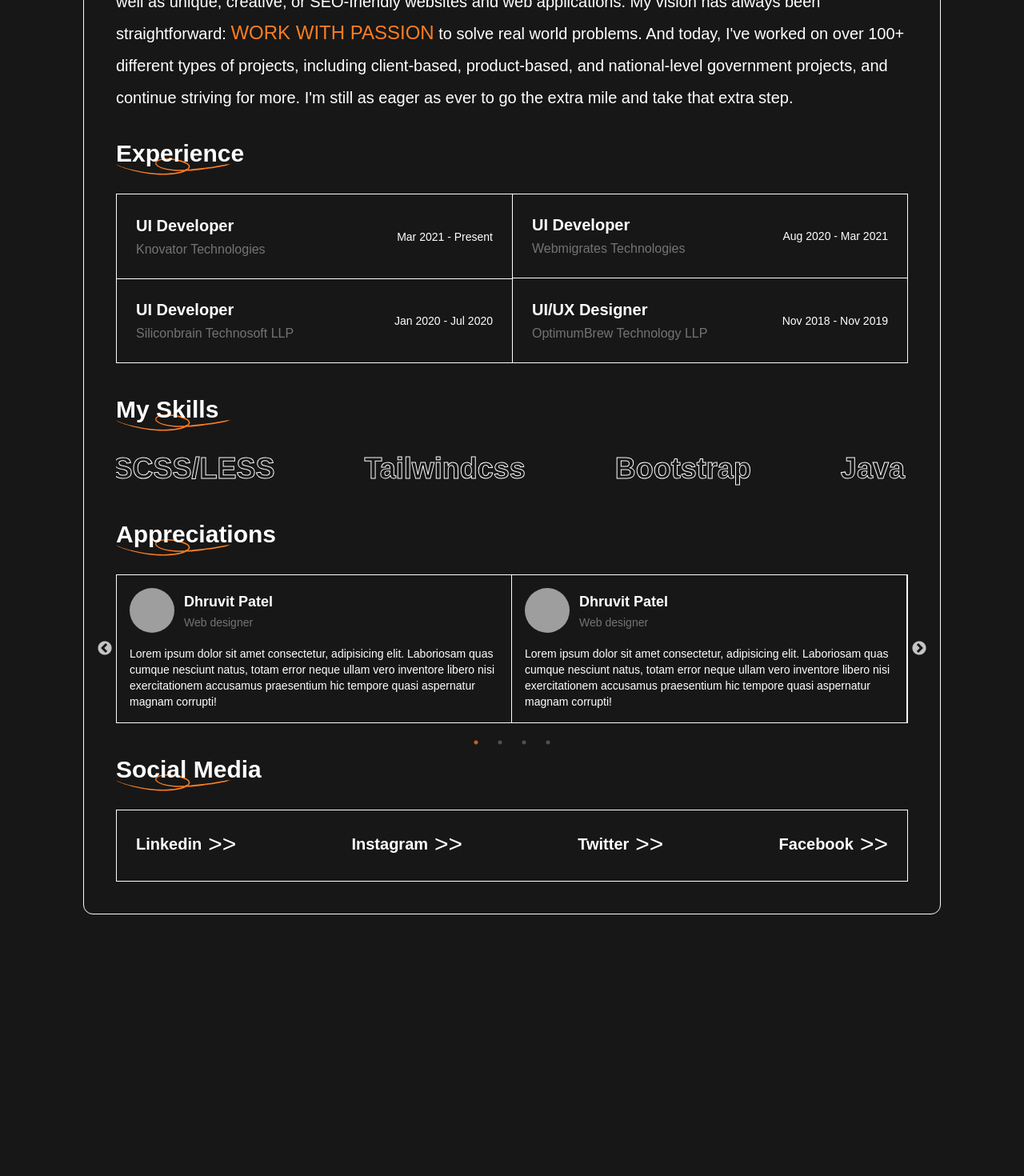
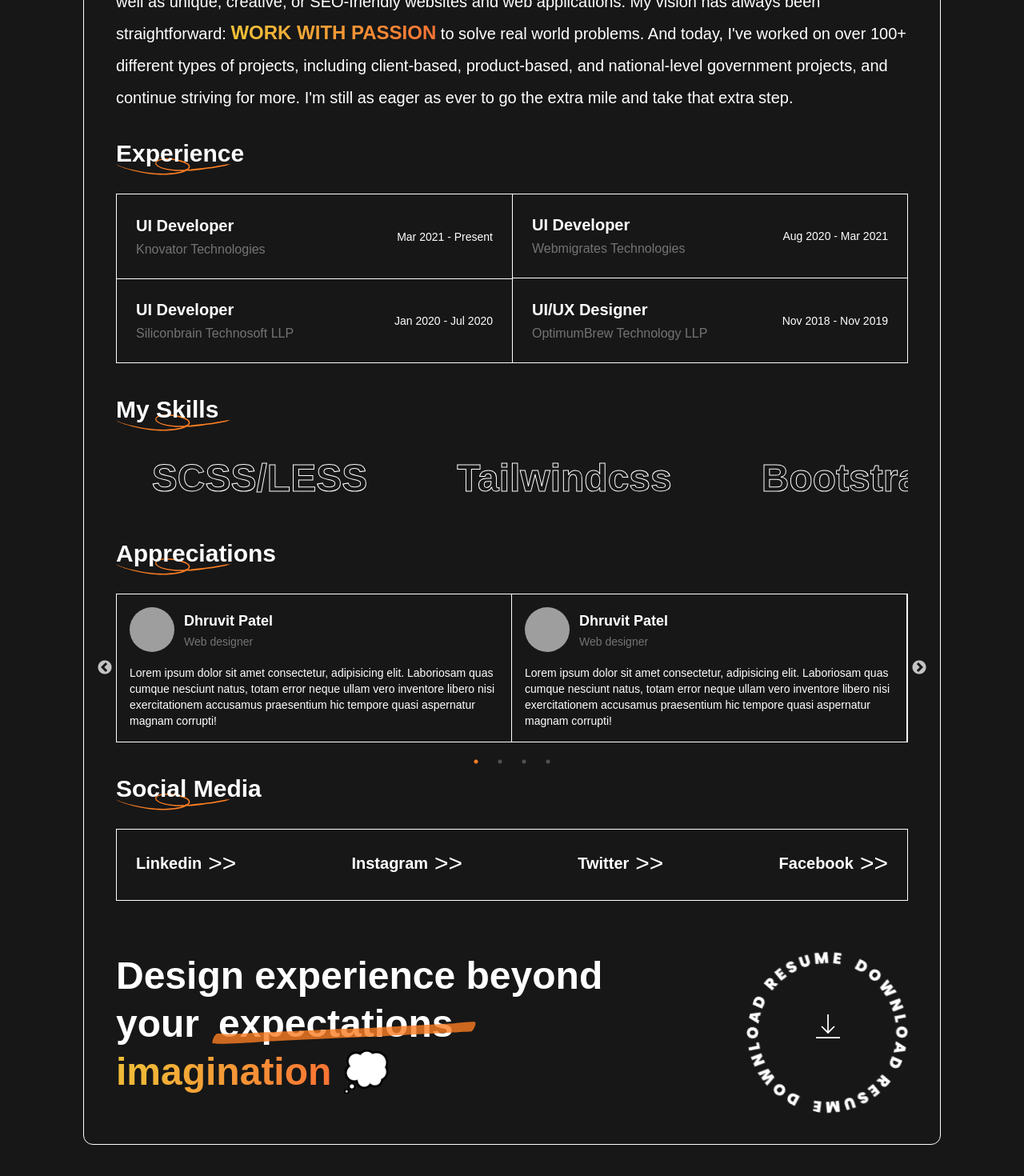
Before and after one commit to dhruvit560/dhruvitpatel, a Next.js app: page / in a window 1280 px wide. Shown: the part 610-2080 px from the top of the page at 80% size. Before the commit the page ends 1793 px from the top, so only its background shows below. Built offline with nearby package versions, Linux system fonts and the light colour scheme; grey boxes are pictures that could not be loaded.

Commit message:
quote added

```diff
--- a/components/About.jsx
+++ b/components/About.jsx
@@ -92,8 +92,9 @@ const About = () => {
         </div>
         <div className="flex items-center col-span-8 p-10">
           <div>
-            <h1 className="text-3xl font-bold">
-              <span className="text-orange">Hii,</span> I'm Dhruvit Patel
+            <h1 className="text-4xl font-bold">
+              <span className="text-orange gradient-text">Hello !</span> 👋 I'm
+              Dhruvit Patel
             </h1>
             <div className="orange-line mt-2 h-0.5 w-20 bg-orange"></div>
             <p className="mt-4 text-sm">
@@ -124,8 +125,10 @@ const About = () => {
           record of success in developing visually stunning user experiences, as
           well as unique, creative, or SEO-friendly websites and web
           applications. My vision has always been straightforward:{" "}
-          <span className="text-2xl text-orange">WORK WITH PASSION</span> to
-          solve real world problems. And today, I've worked on over 100+
+          <span className="text-2xl font-semibold gradient-text">
+            WORK WITH PASSION
+          </span>{" "}
+          to solve real world problems. And today, I've worked on over 100+
           different types of projects, including client-based, product-based,
           and national-level government projects, and continue striving for
           more. I'm still as eager as ever to go the extra mile and take that
--- /dev/null
+++ b/components/Quote.jsx
@@ -0,0 +1,33 @@
+import React from "react";
+import LineIcon from "./../icons/line";
+import DownloadIcon from "@/icons/downloadIcon";
+import Link from "next/link";
+
+const Quote = () => {
+  return (
+    <div className="flex justify-between mt-16">
+      <h1 className="text-5xl font-bold leading-tight w-[70%] ">
+        Design experience beyond your
+        <span className="relative ml-6">
+          expectations
+          <div className="absolute -left-2 top-6">
+            <LineIcon />
+          </div>
+        </span>
+        <br /> <span className="gradient-text">imagination</span> 💭
+      </h1>
+      <div className="relative flex items-center justify-center">
+        <img
+          src="./images/download-resume.png"
+          className="h-[200px] w-[200px] downloadIcon"
+          alt=""
+        />
+        <Link href="#" className="absolute w-[30px] h-[30px] animate-bounce">
+          <DownloadIcon />
+        </Link>
+      </div>
+    </div>
+  );
+};
+
+export default Quote;
--- a/components/index.jsx
+++ b/components/index.jsx
@@ -6,6 +6,7 @@ import Skills from "./Skills";
 import SocialMedia from "./SocialMedia";
 import About from "./About";
 import Appreciations from "./Appreciations";
+import Quote from "./Quote";
 
 const Portfolio = () => {
   useEffect(() => {
@@ -24,11 +25,27 @@ const Portfolio = () => {
       <div className="relative min-h-screen py-10">
         <div className="container">
           <div className="p-10 border border-white rounded-xl">
+            {/* <div className="flex items-center justify-between">
+              <p>Logo</p>
+              <div className="flex">
+                <div className="px-3 py-2 border border-white bg-primary">
+                  About Us
+                </div>
+                <div className="px-3 py-2 border border-white bg-primary">
+                  About Us
+                </div>
+                <div className="px-3 py-2 border border-white bg-primary">
+                  About Us
+                </div>
+              </div>
+            </div> */}
+
             <About />
             <Experience />
             <Skills />
             <Appreciations />
             <SocialMedia />
+            <Quote />
           </div>
         </div>
       </div>
--- /dev/null
+++ b/icons/downloadIcon.jsx
@@ -0,0 +1,22 @@
+import React from "react";
+
+const DownloadIcon = () => {
+  return (
+    <svg
+      stroke="currentColor"
+      fill="currentColor"
+      stroke-width="0"
+      version="1.1"
+      viewBox="0 0 17 17"
+      class="absolute text-3xl pointer-events-none group-hover:animate-bounce"
+      height="1em"
+      width="1em"
+      xmlns="http://www.w3.org/2000/svg"
+    >
+      <g></g>
+      <path d="M17 16v1h-17v-1h17zM13.354 8.854l-0.707-0.707-3.646 3.646v-11.793h-1v11.794l-3.647-3.648-0.708 0.708 4.854 4.853 4.854-4.853z"></path>
+    </svg>
+  );
+};
+
+export default DownloadIcon;
--- /dev/null
+++ b/icons/line.jsx
@@ -0,0 +1,20 @@
+import React from "react";
+
+const LineIcon = () => {
+  return (
+    <svg
+      xmlns="http://www.w3.org/2000/svg"
+      width="330"
+      viewBox="0 0 450 38"
+      fill="none"
+    >
+      <path
+        opacity=".8"
+        d="M84.181 34.595C55.639 36.758 9.24 39.173 1.948 37.334c-4.057-.545 1.728-14.27 5.396-16.246 1.299-.7 3.66-.853 15.21.14 8.734.75 61.502-2.776 68.465-3.101 1.494-.07 12.293-.505 23.572-.9 36.001-1.262 102.1-4.636 108.402-4.864 7.379-.27 50.233-1.575 67.575-2.965 9.139-.732 11.055-.63 19.847-.958 13.41-.498 90.901-4.845 96.395-5.01.929-.028 3.981.027 4.917-.203 1.193-.291 34.481-3.764 36.583-2.457 2.841 1.763-1.509 12.897-5.43 15.545-2.019 1.365-9.413.637-18.132 1.298-9.981.758-79.454 4.265-116.11 5.917 0 0-28.38 2.705-34.085 2.124-2.242-.229-15.023.44-20.277.755-2.974.18-157.056 7.198-170.094 8.186z"
+        fill="#FA7E24"
+      />
+    </svg>
+  );
+};
+
+export default LineIcon;
--- a/styles/globals.css
+++ b/styles/globals.css
@@ -1,3 +1,6 @@
+::selection{
+  @apply text-white bg-primary;
+}
 .blob {
   display: flex;
   justify-content: center;
@@ -76,10 +79,12 @@ overflow-x: hidden; */
 }
 
 .skill-text {
-@apply inline-block p-0 text-4xl font-bold text-primary;
+@apply inline-block p-0 text-5xl font-bold text-primary;
 /* text-shadow:1px 1px 0 #fff; */
-  -webkit-text-stroke: 1px #fff;
-  line-height: 3rem;
+-webkit-text-stroke-width: 1px;
+  -webkit-text-stroke-color: #fff;
+  -webkit-text-fill-color: transparent;
+  line-height: 4.5rem;
 }
 .marquee-container{
   overflow: hidden;
@@ -97,7 +102,7 @@ overflow-x: hidden; */
   transition: width .5s ease-in-out,height .5s ease-in-out;
 }
 .slick-dots li.slick-active button:before{
-  @apply !text-orange ;
+  @apply !text-orange !opacity-100 ;
 }
 .slick-dots li button:before{
   @apply !text-white;
@@ -105,3 +110,17 @@ overflow-x: hidden; */
 .slick-dots{
   @apply !-bottom-[35px];
 }
+.gradient-text{
+  background: radial-gradient(circle at 0 0,#EFC438,#fa7234);
+  background-attachment: sticky;
+  /* background-position: 50%; */
+  background-clip: text;
+  -webkit-background-clip: text;
+  -webkit-text-fill-color:transparent;
+}
+.downloadIcon{
+  animation: slowRotate 20s linear infinite;
+}
+@keyframes slowRotate{
+  0%{transform:rotate(0deg)}to{transform:rotate(360deg)}
+}
--- a/widget/Title.jsx
+++ b/widget/Title.jsx
@@ -1,11 +1,11 @@
 import React from "react";
-import TitlePattern from "./../icons/title-pattern";
+import TitlePattern from "../icons/titlePattern";
 
 const Title = ({ text }) => {
   return (
     <div className="relative">
       <h2 className="relative z-[1] text-3xl font-bold">{text}</h2>
-      <div className="absolute top-6 left-0 w-auto">
+      <div className="absolute left-0 w-auto top-6">
         <TitlePattern />
       </div>
     </div>
```
Also changed, not shown: icons/titlePattern.jsx (renamed from icons/title-pattern.jsx), public/images/download-resume.png (added), public/images/line.svg (added).
